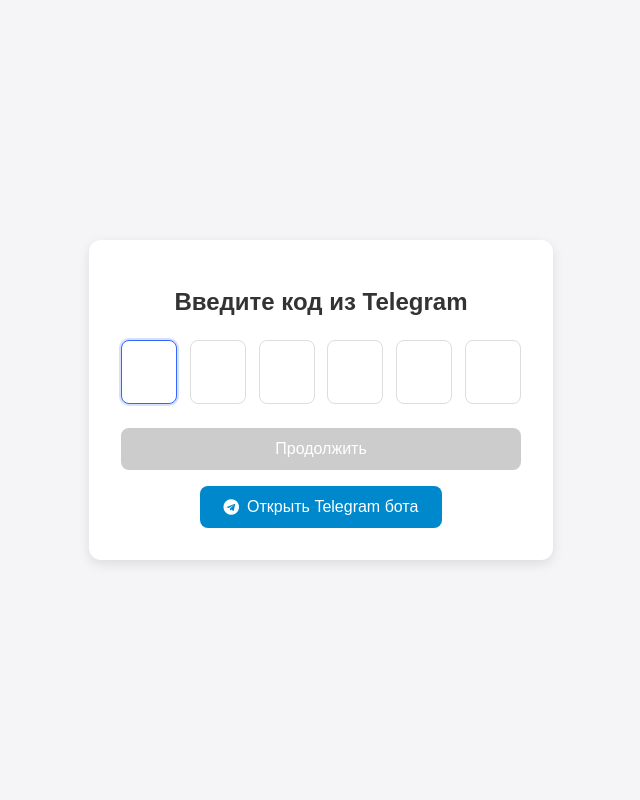
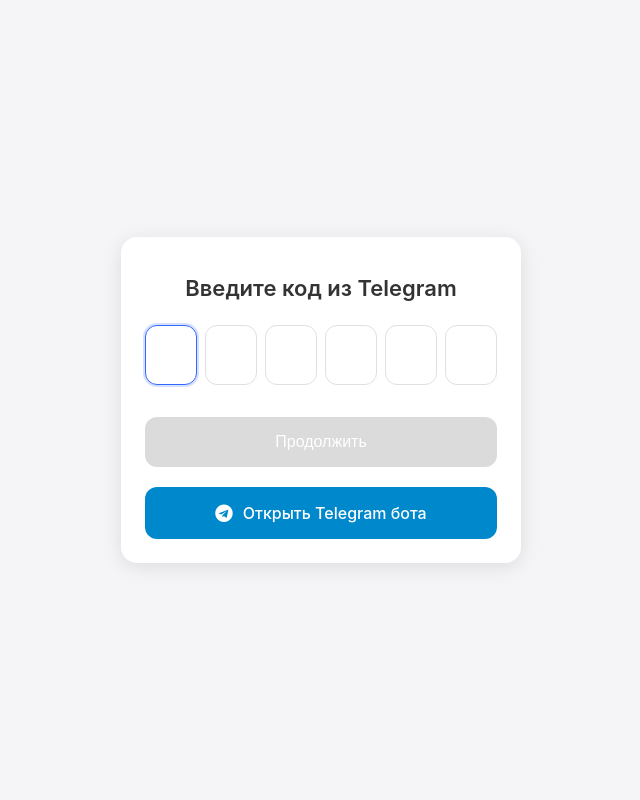
Before and after one commit to gepolis/GU, a Flask app: page /auth in a window 1280 px wide. Shown: the whole page, without its empty margins (319-959 px from the left). Run offline with Flask 3, Linux system fonts and the light colour scheme.

Commit message:
bot update

```diff
--- a/templates/auth.html
+++ b/templates/auth.html
@@ -2,24 +2,30 @@
 <html lang="ru">
 <head>
     <meta charset="UTF-8">
-    <meta name="viewport" content="width=device-width, initial-scale=1.0">
+    <meta name="viewport" content="width=device-width, initial-scale=1.0, maximum-scale=1.0, user-scalable=no">
     <title>Авторизация по коду</title>
     <style>
+        * {
+            box-sizing: border-box;
+        }
+
         body {
-            font-family: 'Arial', sans-serif;
+            font-family: -apple-system, BlinkMacSystemFont, 'Segoe UI', Roboto, Helvetica, Arial, sans-serif;
             background-color: #f5f5f7;
             display: flex;
             justify-content: center;
             align-items: center;
-            height: 100vh;
+            min-height: 100vh;
             margin: 0;
+            padding: 20px;
+            -webkit-text-size-adjust: 100%;
         }
 
         .auth-container {
             background: white;
-            border-radius: 12px;
-            box-shadow: 0 4px 12px rgba(0, 0, 0, 0.1);
-            padding: 32px;
+            border-radius: 16px;
+            box-shadow: 0 4px 20px rgba(0, 0, 0, 0.1);
+            padding: 24px;
             width: 100%;
             max-width: 400px;
             text-align: center;
@@ -28,25 +34,27 @@
         h1 {
             color: #333;
             margin-bottom: 24px;
-            font-size: 24px;
+            font-size: 22px;
+            font-weight: 600;
         }
 
         .otp-inputs {
             display: flex;
             justify-content: space-between;
             margin: 24px 0;
-            gap: 10px;
+            gap: 8px;
         }
 
         .otp-input {
-            width: 50px;
+            width: 100%;
             height: 60px;
             text-align: center;
             font-size: 24px;
-            border: 1px solid #ddd;
-            border-radius: 8px;
+            border: 1px solid #e0e0e0;
+            border-radius: 12px;
             outline: none;
-            transition: all 0.3s;
+            transition: all 0.2s;
+            -webkit-appearance: none;
         }
 
         .otp-input:focus {
@@ -58,12 +66,14 @@
             background-color: #3366ff;
             color: white;
             border: none;
-            padding: 12px 24px;
-            border-radius: 8px;
+            padding: 16px 24px;
+            border-radius: 12px;
             font-size: 16px;
+            font-weight: 500;
             cursor: pointer;
             width: 100%;
-            transition: background-color 0.3s;
+            transition: background-color 0.2s;
+            margin-top: 8px;
         }
 
         .btn:hover {
@@ -73,12 +83,14 @@
         .btn:disabled {
             background-color: #cccccc;
             cursor: not-allowed;
+            opacity: 0.7;
         }
 
         .status-message {
-            margin-top: 16px;
+            margin: 16px 0;
             padding: 12px;
             border-radius: 8px;
+            font-size: 14px;
             display: none;
         }
 
@@ -100,15 +112,52 @@
             justify-content: center;
             background-color: #0088cc;
             color: white;
-            padding: 12px 24px;
-            border-radius: 8px;
+            padding: 16px 24px;
+            border-radius: 12px;
             text-decoration: none;
-            margin-top: 16px;
+            margin-top: 20px;
             font-size: 16px;
+            font-weight: 500;
+            width: 100%;
         }
 
         .telegram-btn i {
-            margin-right: 8px;
+            margin-right: 10px;
+            font-size: 18px;
+        }
+
+        @media (max-width: 480px) {
+            .auth-container {
+                padding: 20px;
+                border-radius: 14px;
+            }
+
+            h1 {
+                font-size: 20px;
+                margin-bottom: 20px;
+            }
+
+            .otp-input {
+                height: 50px;
+                font-size: 20px;
+                border-radius: 10px;
+            }
+
+            .btn, .telegram-btn {
+                padding: 14px;
+                font-size: 15px;
+            }
+        }
+
+        @media (max-width: 350px) {
+            .otp-inputs {
+                gap: 6px;
+            }
+
+            .otp-input {
+                height: 45px;
+                font-size: 18px;
+            }
         }
     </style>
     <link rel="stylesheet" href="https://cdnjs.cloudflare.com/ajax/libs/font-awesome/5.15.3/css/all.min.css">
@@ -191,6 +240,8 @@
                 statusMessage.style.display = 'none';
 
                 try {
+                    // Здесь должна быть реализация fetch запроса к вашему API
+                    // Это пример - замените на реальный вызов вашего API
                     const response = await fetch(`/check_auth/${code}`);
                     const data = await response.json();
 
@@ -228,6 +279,11 @@
 
             // Фокусировка на первом поле при загрузке
             otpInputs[0].focus();
+
+            // Блокировка масштабирования на мобильных устройствах
+            document.addEventListener('touchmove', function (event) {
+                if (event.scale !== 1) { event.preventDefault(); }
+            }, { passive: false });
         });
     </script>
 </body>
```
